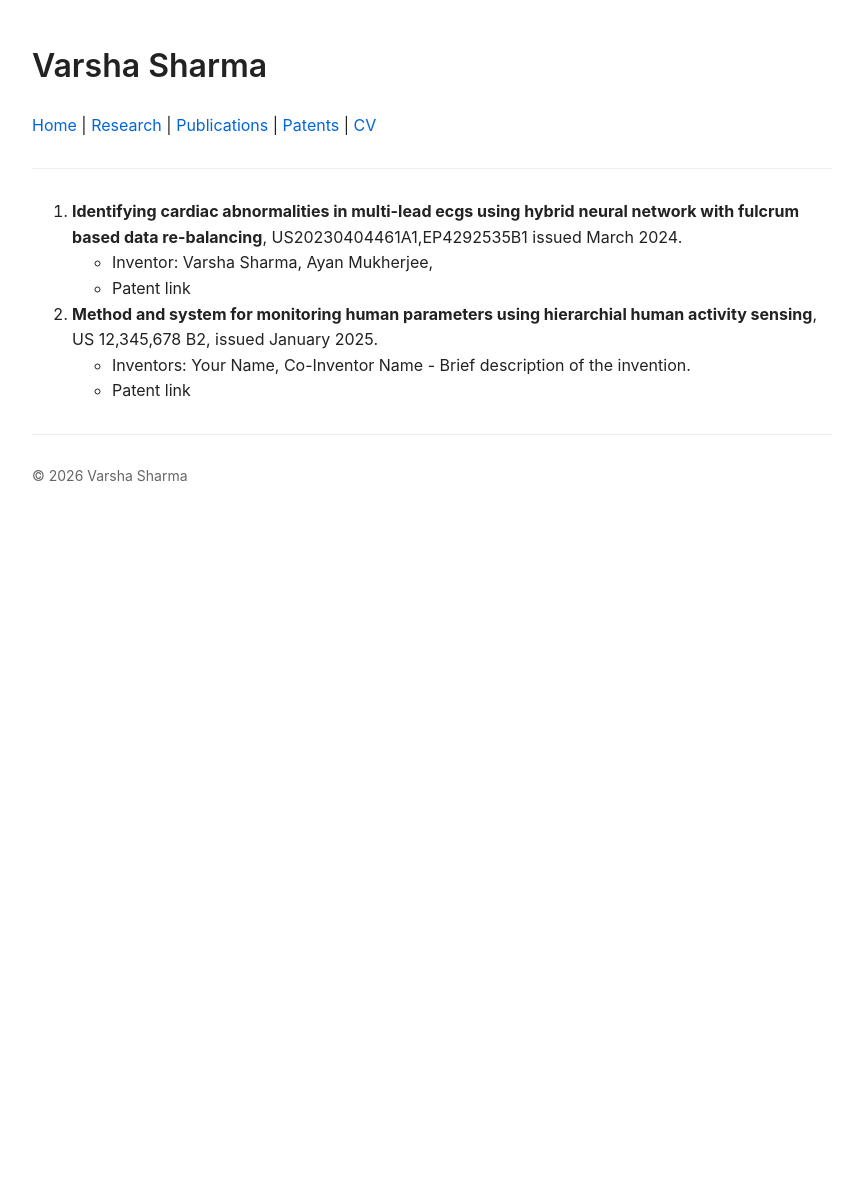
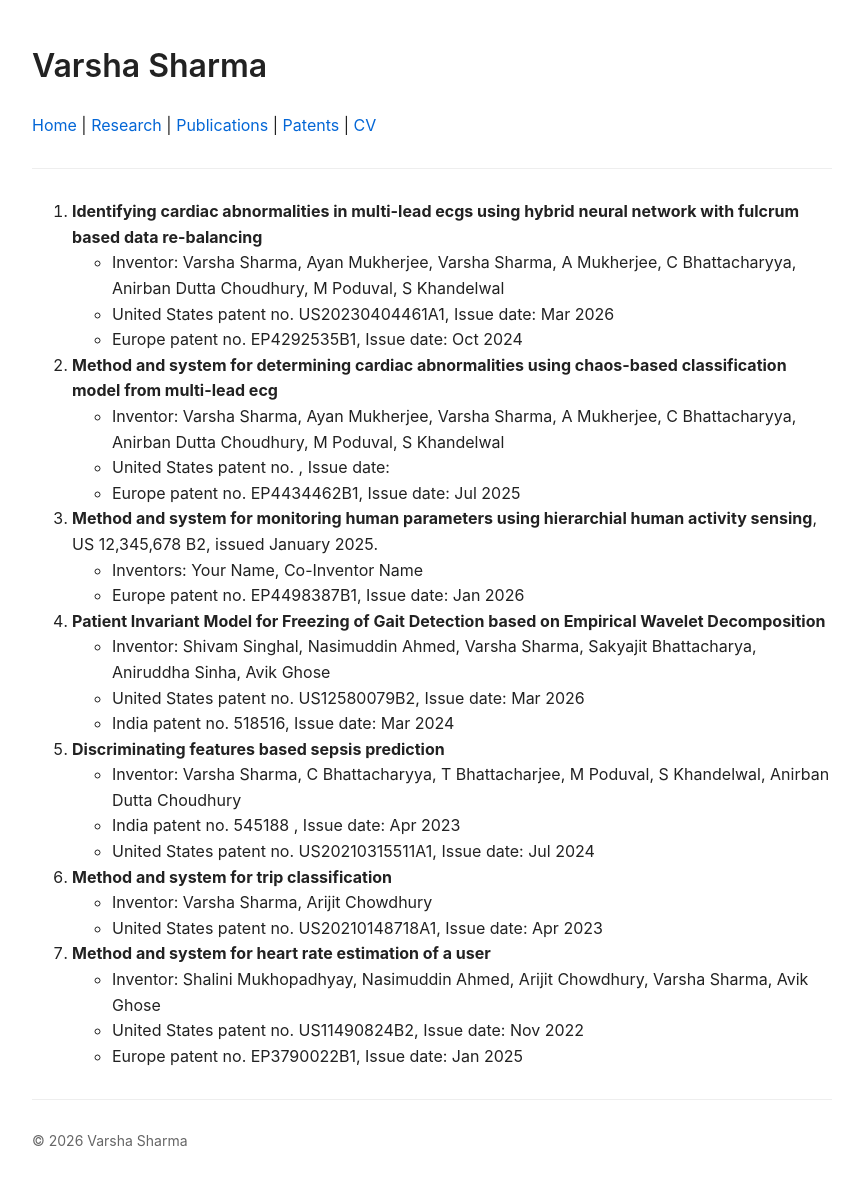
Before and after one commit to shavarsha/shavarsha.github.io, a Jekyll site: the page built from patents.md, in a window 1280 px wide. Shown: the whole page, without its empty margins (208-1071 px from the left). Built offline with Jekyll 4.4.1, drawn with Linux system fonts in a browser that asks for light colours; before the commit the page ends 900 px from its top, so only the background shows below that.

Commit message:
Update patents.md

```diff
--- a/patents.md
+++ b/patents.md
@@ -3,13 +3,35 @@
 title: Patents
 ---
 
-1. **Identifying cardiac abnormalities in multi-lead ecgs using hybrid neural network with fulcrum based data re-balancing**, US20230404461A1,EP4292535B1 issued March 2024.
-   - Inventor: Varsha Sharma, Ayan Mukherjee,
-   - Patent link
+1. **Identifying cardiac abnormalities in multi-lead ecgs using hybrid neural network with fulcrum based data re-balancing**
+   - Inventor: Varsha Sharma, Ayan Mukherjee, Varsha Sharma, A Mukherjee, C Bhattacharyya, Anirban Dutta Choudhury, M Poduval, S Khandelwal
+   - United States patent no. US20230404461A1, Issue date: Mar 2026
+   - Europe patent no. EP4292535B1, Issue date: Oct 2024
 
+2. **Method and system for determining cardiac abnormalities using chaos-based classification model from multi-lead ecg**
+   - Inventor: Varsha Sharma, Ayan Mukherjee, Varsha Sharma, A Mukherjee, C Bhattacharyya, Anirban Dutta Choudhury, M Poduval, S Khandelwal
+   - United States patent no. , Issue date:
+   - Europe patent no. EP4434462B1, Issue date: Jul 2025
 
+3. **Method and system for monitoring human parameters using hierarchial human activity sensing**, US 12,345,678 B2, issued January 2025.
+   - Inventors: Your Name, Co-Inventor Name
+   - Europe patent no. EP4498387B1, Issue date: Jan 2026
 
-1. **Method and system for monitoring human parameters using hierarchial human activity sensing**, US 12,345,678 B2, issued January 2025.
-   - Inventors: Your Name, Co-Inventor Name
-  - Brief description of the invention.
-   - Patent link
+4. **Patient Invariant Model for Freezing of Gait Detection based on Empirical Wavelet Decomposition**
+   - Inventor: Shivam Singhal, Nasimuddin Ahmed, Varsha Sharma, Sakyajit Bhattacharya, Aniruddha Sinha, Avik Ghose
+   - United States patent no. US12580079B2, Issue date: Mar 2026
+   - India patent no. 518516, Issue date: Mar 2024
+
+5. **Discriminating features based sepsis prediction**
+   - Inventor: Varsha Sharma, C Bhattacharyya, T Bhattacharjee, M Poduval, S Khandelwal, Anirban Dutta Choudhury
+   - India patent no. 545188 , Issue date: Apr 2023
+   - United States patent no. US20210315511A1, Issue date: Jul 2024
+
+6. **Method and system for trip classification**
+   - Inventor: Varsha Sharma, Arijit Chowdhury
+   - United States patent no. US20210148718A1, Issue date: Apr 2023
+
+7. **Method and system for heart rate estimation of a user**
+   - Inventor: Shalini Mukhopadhyay, Nasimuddin Ahmed, Arijit Chowdhury, Varsha Sharma, Avik Ghose
+   - United States patent no. US11490824B2, Issue date: Nov 2022
+   - Europe patent no. EP3790022B1, Issue date: Jan 2025
```
